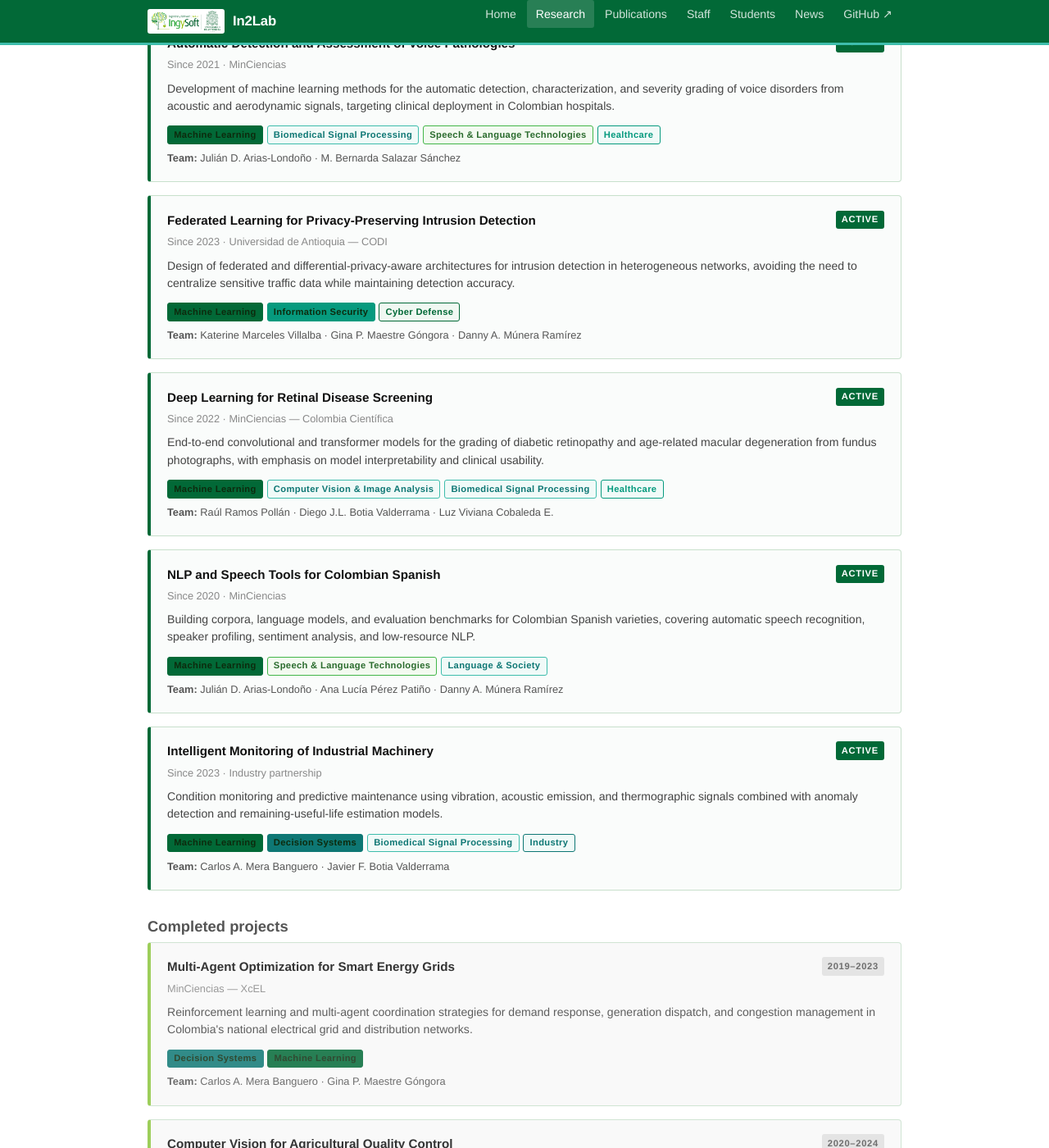
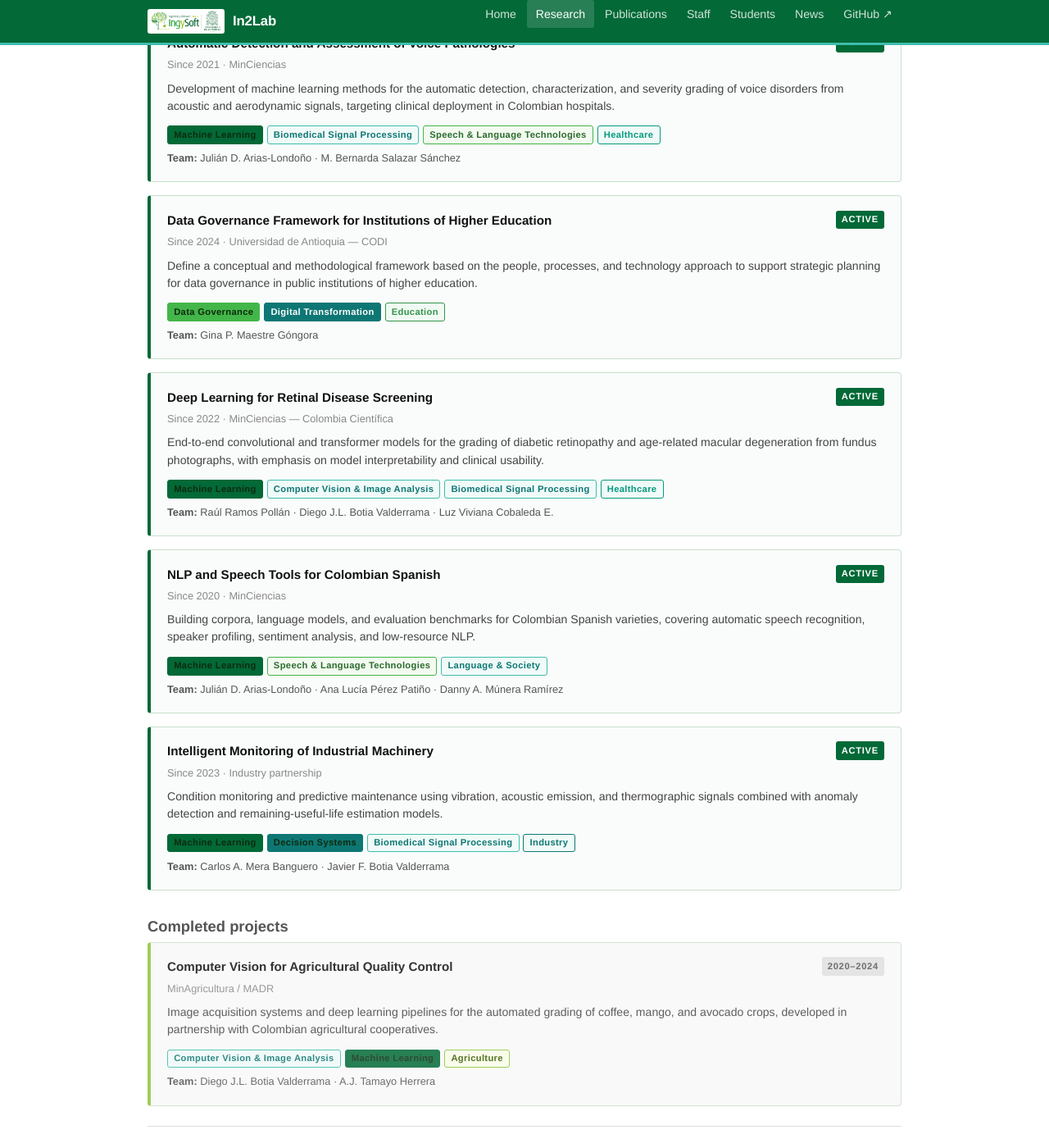
Before and after one commit to IN2LABUDEA/IN2LABUDEA.github.io, a Jekyll site: the page built from research.html, in a window 1280 px wide and 1400 px high, scrolled down 1457 px. Shown: the whole window at 82% size. Built offline with Jekyll 4.4.1, drawn with Linux system fonts in a browser that asks for light colours; some of the changed text lies outside the part shown.

Commit message:
Update projects.yml

```diff
--- a/_data/projects.yml
+++ b/_data/projects.yml
@@ -24,19 +24,17 @@
   funding: "MinCiencias"
   link:    null
 
-- title:   "Federated Learning for Privacy-Preserving Intrusion Detection"
+- title:   "Data Governance Framework for Institutions of Higher Education"
   desc:    >
-    Design of federated and differential-privacy-aware architectures for
-    intrusion detection in heterogeneous networks, avoiding the need to
-    centralize sensitive traffic data while maintaining detection accuracy.
+    Define a conceptual and methodological framework based on the people, processes,
+    and technology approach to support strategic planning for data governance
+    in public institutions of higher education.
   status:  active
-  started: 2023
+  started: 2024
   ended:   null
-  tags:    [ml, security, cyberdef]
+  tags:    [governance, digtrans, education]
   people:
-    - "Katerine Marceles Villalba"
     - "Gina P. Maestre Góngora"
-    - "Danny A. Múnera Ramírez"
   funding: "Universidad de Antioquia — CODI"
   link:    null
 
@@ -87,21 +85,6 @@
   funding: "Industry partnership"
   link:    null
 
-- title:   "Multi-Agent Optimization for Smart Energy Grids"
-  desc:    >
-    Reinforcement learning and multi-agent coordination strategies for demand
-    response, generation dispatch, and congestion management in Colombia's
-    national electrical grid and distribution networks.
-  status:  completed
-  started: 2019
-  ended:   2023
-  tags:    [decision, ml, environment]
-  people:
-    - "Carlos A. Mera Banguero"
-    - "Gina P. Maestre Góngora"
-  funding: "MinCiencias — XcEL"
-  link:    null
-
 - title:   "Computer Vision for Agricultural Quality Control"
   desc:    >
     Image acquisition systems and deep learning pipelines for the automated
```
